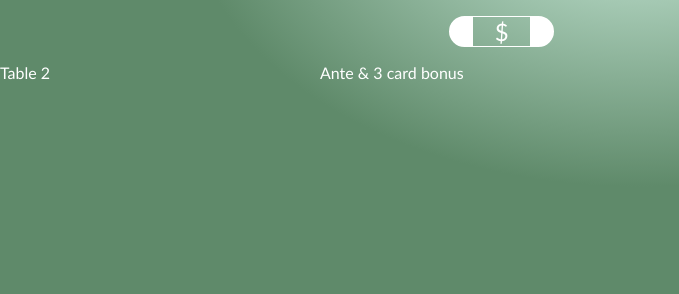
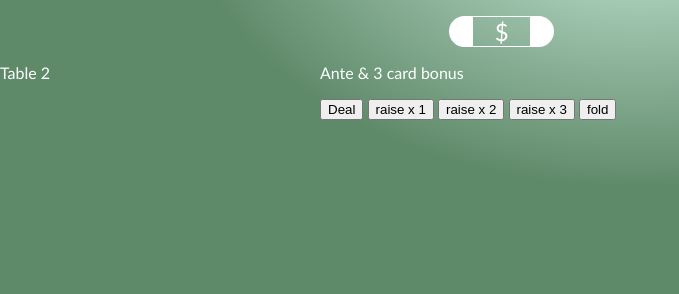
Before and after one commit to ronKzl/Missisipi-Stud-Poker, a plain HTML site: page index.html in a window 1280 px wide. Shown: the part 514-808 px from the top of the page, 0-679 px from the left. Drawn offline with Linux system fonts and the light colour scheme; files whose address does not match are found by name.

Commit message:
added buttons & properly configed my local git user

```diff
--- a/index.html
+++ b/index.html
@@ -72,6 +72,13 @@
           </div>
           <div id ="midBot" class="midBot">
             <p>Ante & 3 card bonus</p>
+            <div id = "buttons" class = "buttons">
+              <button> Deal </button>
+              <button> raise x 1</button>
+              <button> raise x 2</button>
+              <button> raise x 3</button>
+              <button> fold </button>
+          </div>
           </div>
           <div id ="rightBot" class="rightBot">
             <div id = "mid" class = "mid">
```
